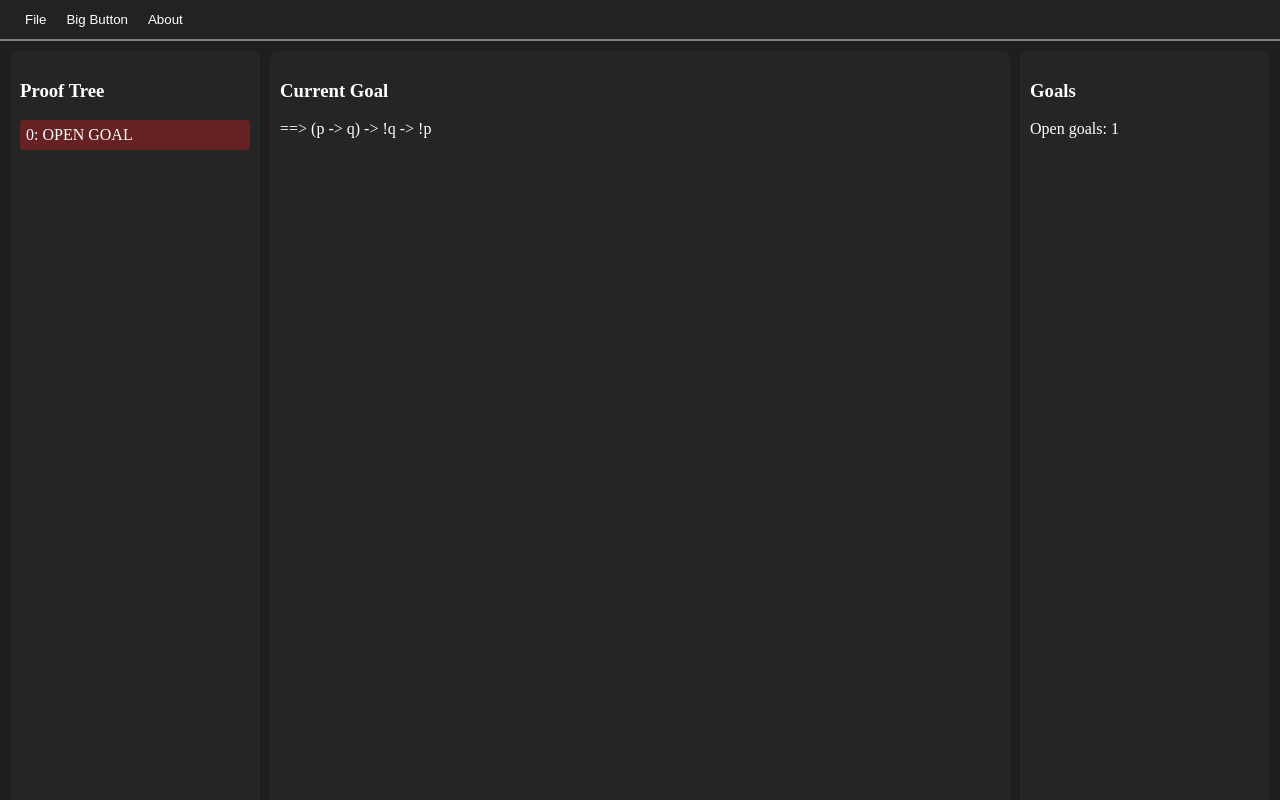
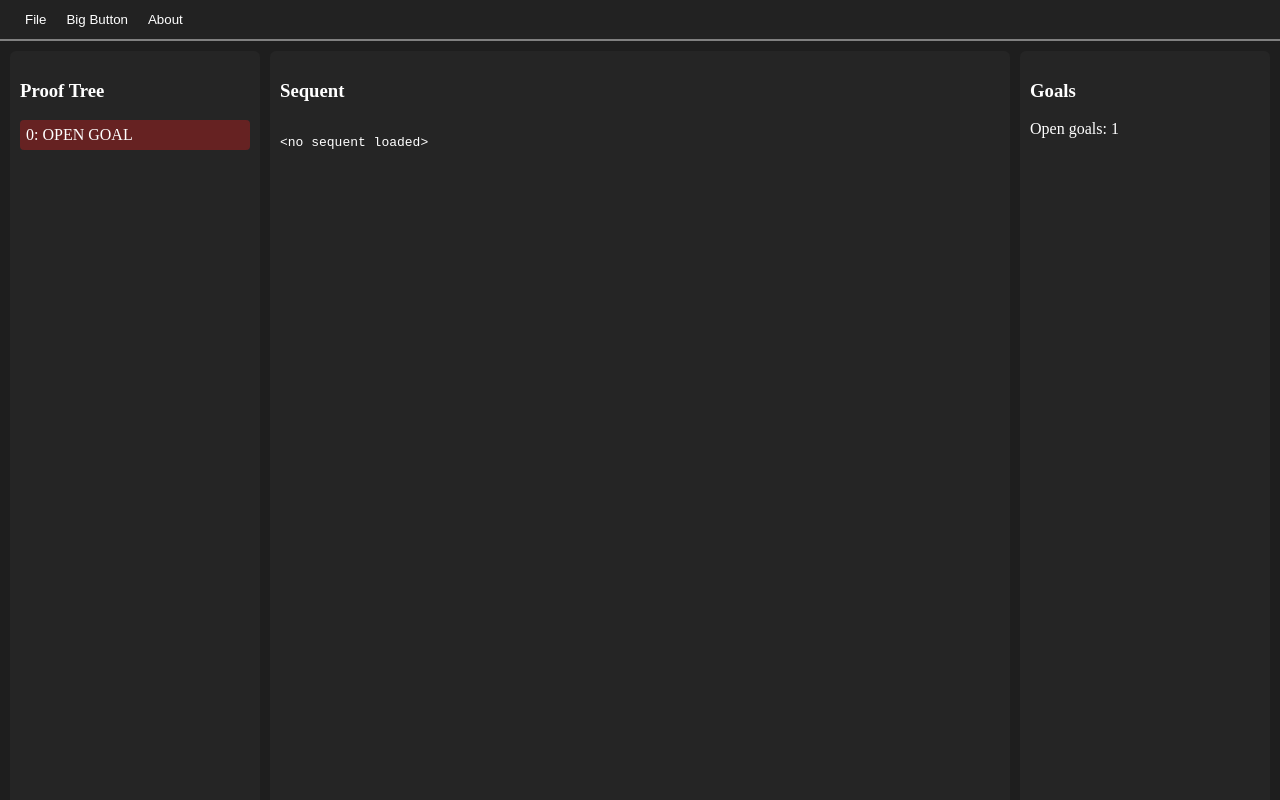
Before and after one commit to MrGunflame/keyui, a SvelteKit app: page / in a window 1280 px wide. Shown: the top 800 px of the page. Built offline with nearby package versions, Linux system fonts and the light colour scheme.

Commit message:
Load sequent from file and display it (#16)

```diff
--- a/src/lib/components/CurrentGoal.svelte
+++ /dev/null
@@ -1,17 +0,0 @@
-<script>
-    export let sequent = "==> (p -> q) -> !q -> !p";
-</script>
-
-<style>
-    .goal {
-        background: #252525;
-        padding: 10px;
-        border-radius: 6px;
-        height: 100%;
-    }
-</style>
-
-<div class="goal">
-    <h3>Current Goal</h3>
-    <p>{sequent}</p>
-</div>
--- a/src/lib/components/GoalsPanel.svelte
+++ b/src/lib/components/GoalsPanel.svelte
@@ -1,15 +1,6 @@
 <script>
     export let openGoals = 1;
 </script>
-
-<style>
-    .panel {
-        background: #252525;
-        padding: 10px;
-        border-radius: 6px;
-        height: 100%;
-    }
-</style>
 
 <div class="panel">
     <h3>Goals</h3>
--- a/src/lib/components/ProofTree.svelte
+++ b/src/lib/components/ProofTree.svelte
@@ -5,13 +5,6 @@
 </script>
 
 <style>
-    .tree {
-        background: #252525;
-        padding: 10px;
-        border-radius: 6px;
-        height: 100%;
-        overflow-y: auto;
-    }
     .node {
         padding: 6px;
         margin: 4px 0;
@@ -25,7 +18,7 @@
     }
 </style>
 
-<div class="tree">
+<div>
     <h3>Proof Tree</h3>
     {#each proofNodes as n}
         <div class="node {n.status}">
--- /dev/null
+++ b/src/lib/panel/Panel.svelte
@@ -0,0 +1,16 @@
+<script lang="ts">
+    let { children } = $props();
+</script>
+
+<div class="panel">
+    {@render children?.()}
+</div>
+
+<style>
+    .panel {
+        background: #252525;
+        padding: 10px;
+        border-radius: 6px;
+        height: 100%;
+    }
+</style>
--- /dev/null
+++ b/src/lib/panel/Sequent.svelte
@@ -0,0 +1,43 @@
+<script lang="ts">
+    let { appState } = $props();
+
+    let sequent = $state("<no sequent loaded>");
+
+    async function fetchSequent(client, proof, node) {
+        const options = {
+            unicode: false,
+            width: 120,
+            indentation: 0,
+            pure: false,
+            termLabels: true,
+        };
+
+        const seq = await client.goalPrint(node, options);
+        return seq.result;
+    }
+
+    $effect(() => {
+        if (appState.proof == null || appState.active_node == null) {
+            return;
+        }
+
+        fetchSequent(appState.client, appState.proof, appState.active_node).then(seq => {
+            sequent = seq;
+        });
+    });
+</script>
+
+<div>
+    <h3>Sequent</h3>
+    <pre>
+        <code>
+            {sequent}
+        </code>
+    </pre>
+</div>
+
+<style>
+    pre {
+        white-space: pre-line;
+    }
+</style>
--- a/src/routes/+page.svelte
+++ b/src/routes/+page.svelte
@@ -4,17 +4,21 @@
   import { Client } from './api.ts';
   import CodeBlock from '$lib/CodeBlock.svelte';
   import ProofTree from '$lib/components/ProofTree.svelte';
-  import CurrentGoal from '$lib/components/CurrentGoal.svelte';
   import GoalsPanel from '$lib/components/GoalsPanel.svelte';
+  import Sequent from '$lib/panel/Sequent.svelte';
+  import Panel from '$lib/panel/Panel.svelte';
 
   type AppState = {
     client: Client,
-    proofs: ProofId[],
+    // Current proof state (key file state).
+    proof: ProofId | null,
+    // Currently selected node in the proof tree.
+    active_node: NodeId | null,
   };
 
   let appState: AppState = $state({
     client: new Client(),
-    proofs: [],
+    proof: null,
   });
 
   const rustExample = `
@@ -34,9 +38,15 @@ fn main() {
   {/each}
 
   <div class="layout">
+    <Panel>
       <ProofTree />
-      <CurrentGoal />
+    </Panel>
+    <Panel>
+      <Sequent appState={appState} />
+    </Panel>
+    <Panel>
       <GoalsPanel />
+    </Panel>
   </div>
 
   <section class="code-section">
--- a/src/routes/Header.svelte
+++ b/src/routes/Header.svelte
@@ -31,9 +31,9 @@
         await file.close();
 
         const id = await appState.client.loadKey(text);
-        appState.proofs.push(id);
-        const desc = await appState.client.proofTreeRoot(id);
-        console.log(desc.name);
+        appState.proof = id;
+        const root = await appState.client.proofTreeRoot(id);
+        appState.active_node = root.id;
     }
 </script>
 
--- a/src/routes/api.ts
+++ b/src/routes/api.ts
@@ -21,6 +21,10 @@ export class Client {
     public async proofTreeRoot(proof: ProofId): Promise<TreeNodeDesc> {
         return await this.send("proofTree/root", proof);
     }
+
+    public async goalPrint(id: NodeId, options: PrintOptions): Promise<NodeTextDesc> {
+        return await this.send("goal/print", [id, options]);
+    }
 }
 
 export type ProofId = {
@@ -41,3 +45,21 @@ export type TreeNodeDesc = {
     id: NodeId;
     name: string;
 };
+
+export type PrintOptions = {
+    unicode: boolean,
+    width: number,
+    indentation: number,
+    pure: boolean,
+    termLabels: boolean,
+};
+
+export type NodeTextDesc = {
+    id: NodeTextId,
+    result: string,
+};
+
+export type NodeTextId = {
+    nodeId: NodeId,
+    nodeTextId: number,
+};
```
